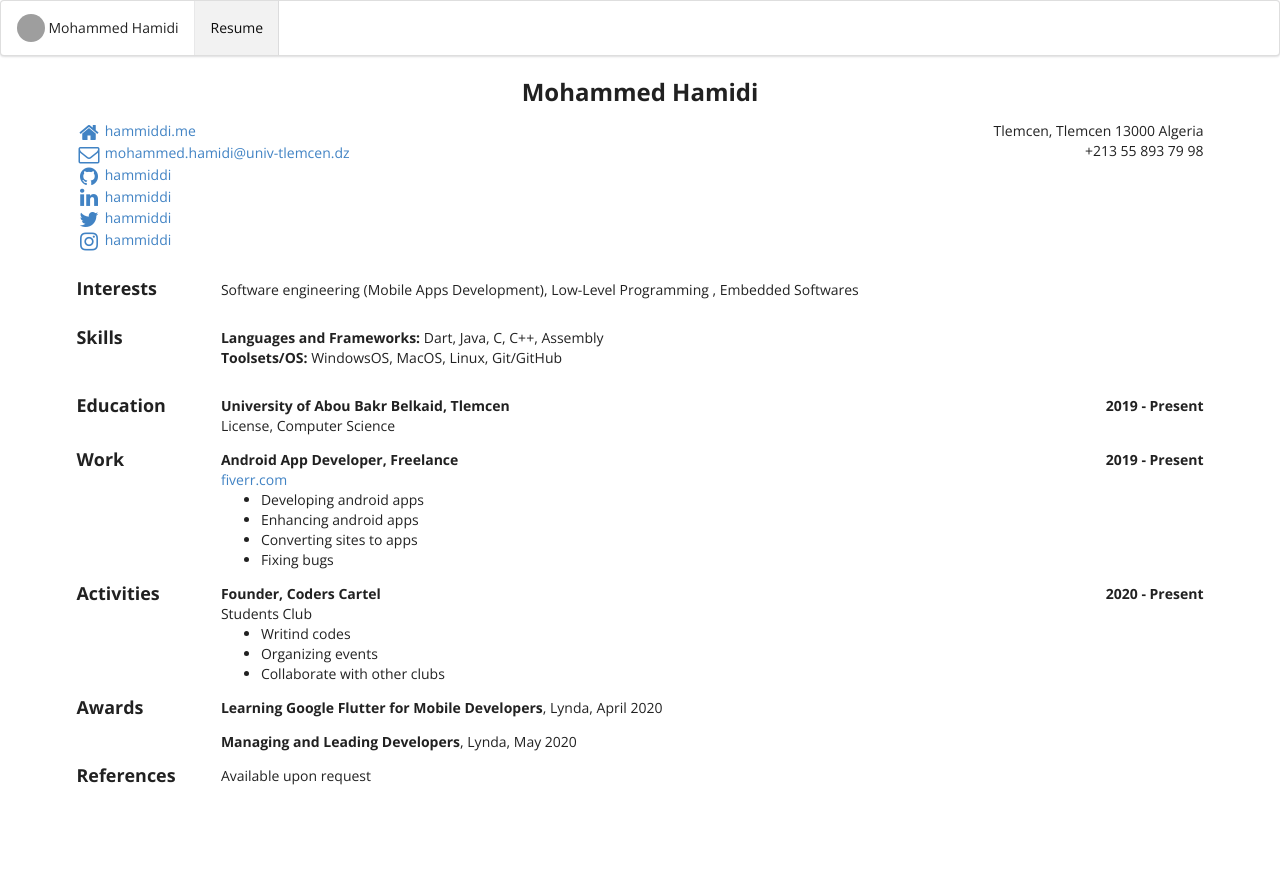
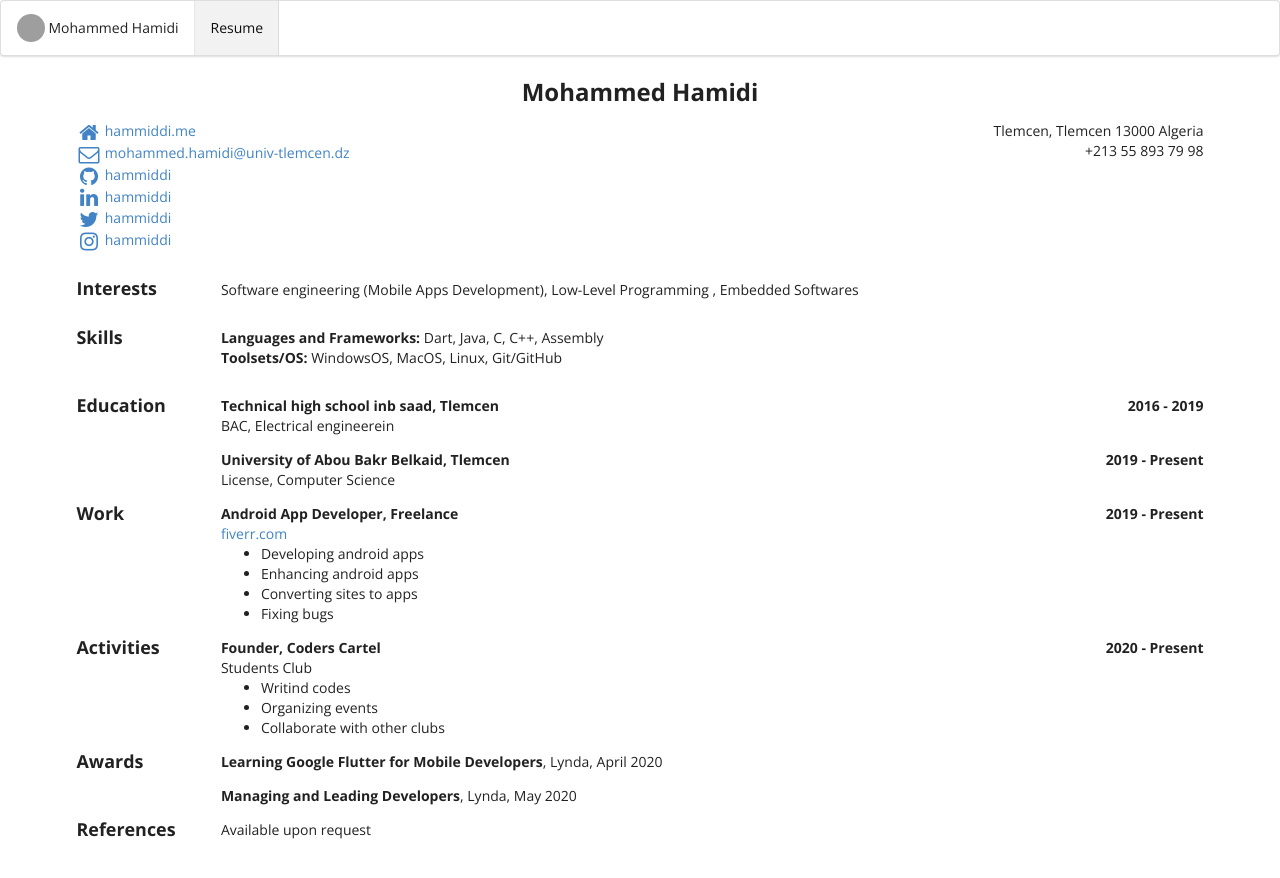
Before and after one commit to h1midi/h1midi.github.io, a Jekyll site: the page built from bio/index.html, in a window 1280 px wide. Shown: the top 878 px of the page. Built offline with Jekyll 4.4.1, drawn with Linux system fonts in a browser that asks for light colours; grey boxes are pictures that could not be loaded.

Commit message:
Update bio.json

```diff
--- a/_data/bio.json
+++ b/_data/bio.json
@@ -80,6 +80,16 @@
   ],
   "education": [
     {
+      "institution": "Technical high school inb saad, Tlemcen",
+      "area": "Electrical engineerein ",
+      "studyType": "BAC",
+      "startDate": "2016",
+      "endDate": "2019",
+      "gpa": "",
+      "courses": [
+      ]
+    },
+    {
       "institution": "University of Abou Bakr Belkaid, Tlemcen",
       "area": "Computer Science ",
       "studyType": "License",
```
